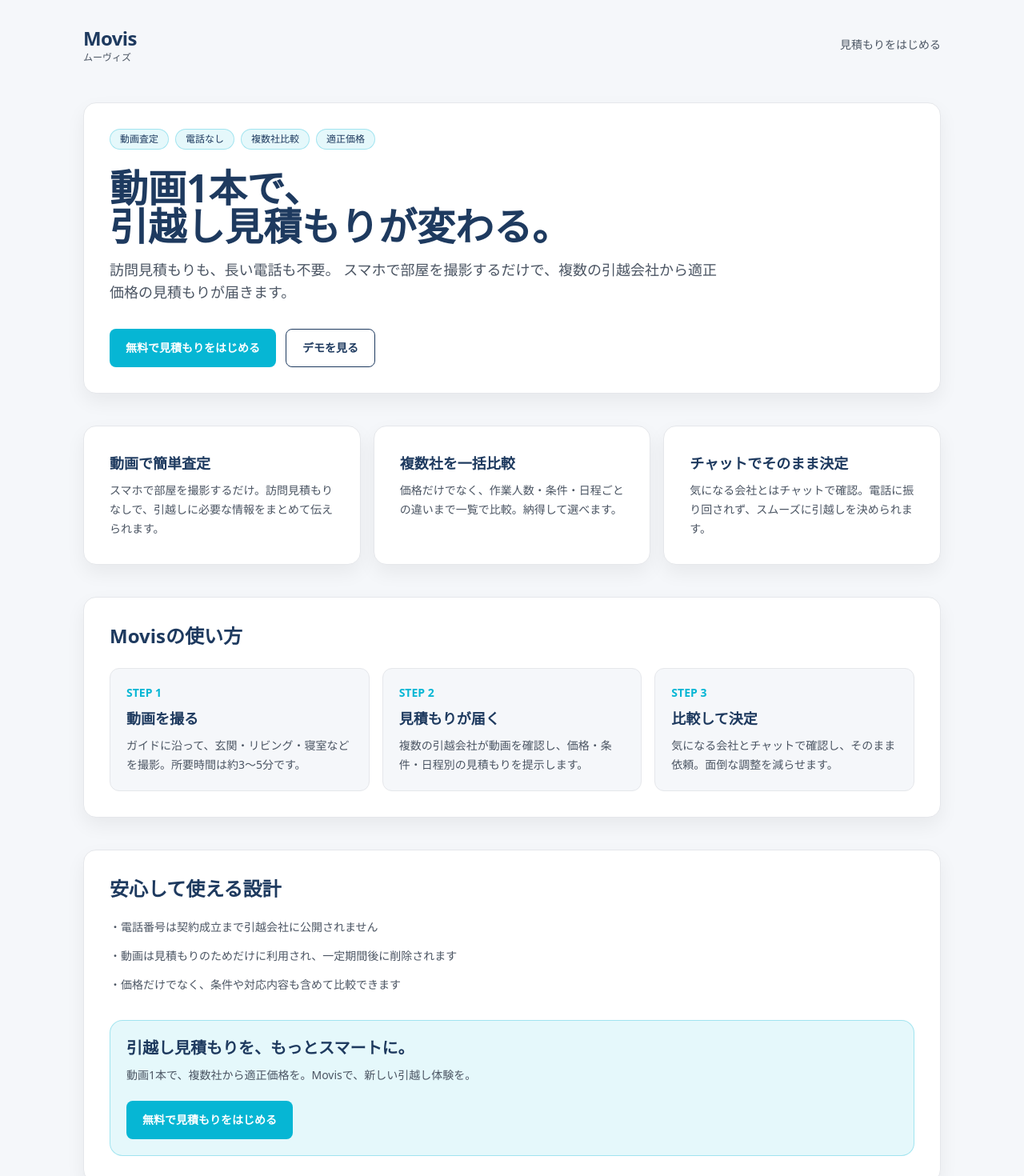
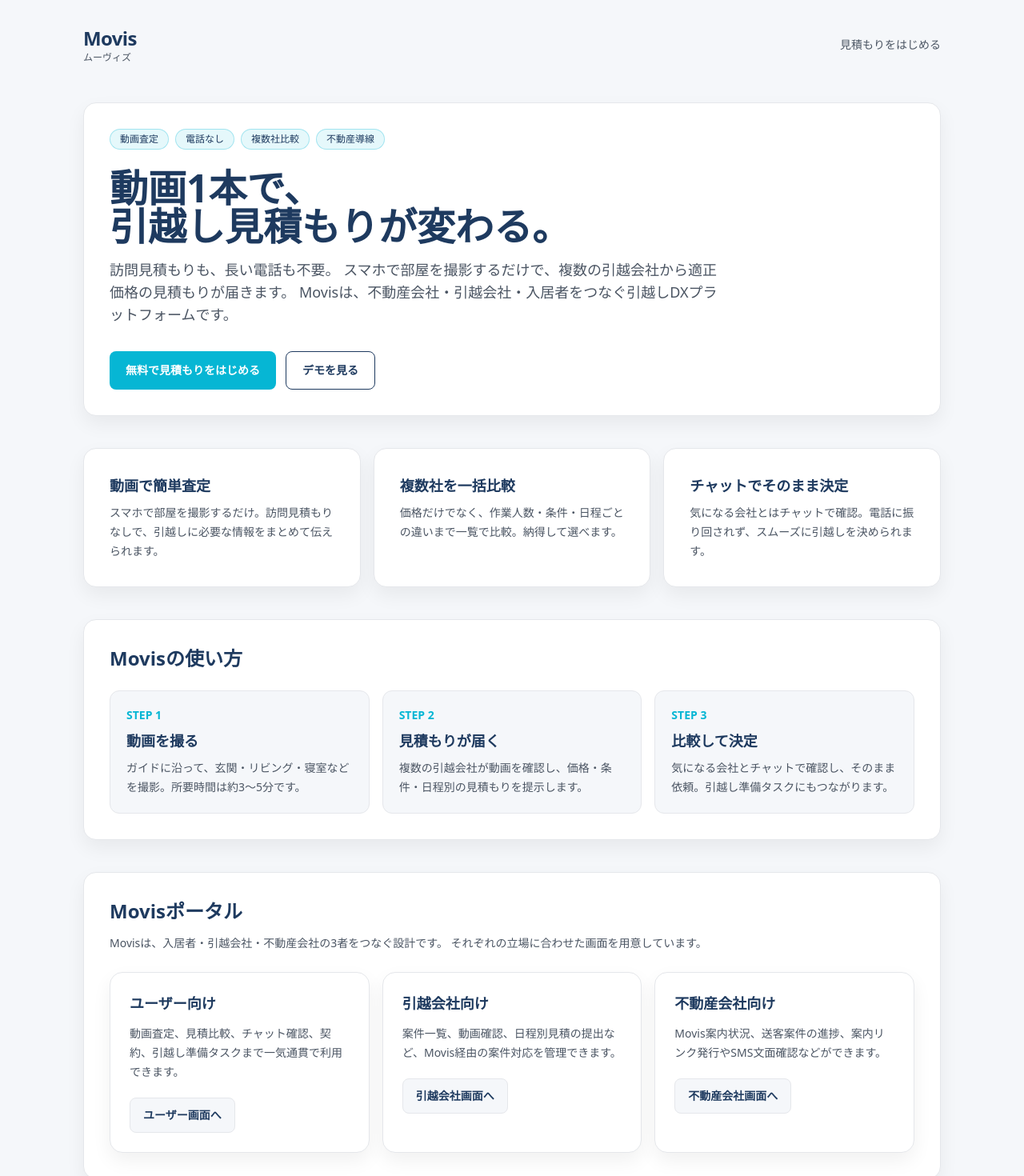
Before and after one commit to rjshimoyama-bot/lifeport-mvp, a Next.js app: page / in a window 1280 px wide. Shown: the top 1470 px of the page at 80% size. Built offline with nearby package versions, Linux system fonts and the light colour scheme.

Commit message:
Update page.tsx

```diff
--- a/app/page.tsx
+++ b/app/page.tsx
@@ -50,6 +50,33 @@
   );
 }
 
+function PortalCard({
+  title,
+  description,
+  href,
+  linkLabel,
+}: {
+  title: string;
+  description: string;
+  href: string;
+  linkLabel: string;
+}) {
+  return (
+    <div className="rounded-2xl border border-border bg-white p-6 shadow-soft">
+      <div className="text-lg font-bold text-navy">{title}</div>
+      <p className="mt-3 text-sm leading-6 text-muted">{description}</p>
+      <div className="mt-5">
+        <Link
+          href={href}
+          className="inline-flex h-11 items-center justify-center rounded-lg border border-border bg-bg px-4 text-sm font-semibold text-navy hover:bg-white"
+        >
+          {linkLabel}
+        </Link>
+      </div>
+    </div>
+  );
+}
+
 export default function Page() {
   return (
     <main className="min-h-screen bg-bg">
@@ -70,7 +97,7 @@
               <Badge>動画査定</Badge>
               <Badge>電話なし</Badge>
               <Badge>複数社比較</Badge>
-              <Badge>適正価格</Badge>
+              <Badge>不動産導線</Badge>
             </div>
 
             <div className="mt-6 max-w-3xl">
@@ -82,6 +109,7 @@
               <p className="mt-4 text-base leading-7 text-muted md:text-lg">
                 訪問見積もりも、長い電話も不要。
                 スマホで部屋を撮影するだけで、複数の引越会社から適正価格の見積もりが届きます。
+                Movisは、不動産会社・引越会社・入居者をつなぐ引越しDXプラットフォームです。
               </p>
             </div>
 
@@ -92,7 +120,8 @@
           </Card>
         </section>
 
-        <section className="mt-8 grid gap-4 md:mt-10 md:grid-cols-3">
+        <section className="mt-8 md:mt-10">
+          <div className="grid gap-4 md:grid-cols-3">
             <Card>
               <div className="text-lg font-semibold text-navy">動画で簡単査定</div>
               <p className="mt-2 text-sm leading-6 text-muted">
@@ -113,6 +142,7 @@
                 気になる会社とはチャットで確認。電話に振り回されず、スムーズに引越しを決められます。
               </p>
             </Card>
+          </div>
         </section>
 
         <section className="mt-8 md:mt-10">
@@ -140,9 +170,42 @@
                 <div className="text-sm font-semibold text-cyan">STEP 3</div>
                 <div className="mt-2 text-lg font-semibold text-navy">比較して決定</div>
                 <p className="mt-2 text-sm leading-6 text-muted">
-                  気になる会社とチャットで確認し、そのまま依頼。面倒な調整を減らせます。
+                  気になる会社とチャットで確認し、そのまま依頼。引越し準備タスクにもつながります。
                 </p>
               </div>
+            </div>
+          </Card>
+        </section>
+
+        <section className="mt-8 md:mt-10">
+          <Card>
+            <div className="text-2xl font-bold text-navy">Movisポータル</div>
+            <p className="mt-3 text-sm leading-6 text-muted">
+              Movisは、入居者・引越会社・不動産会社の3者をつなぐ設計です。
+              それぞれの立場に合わせた画面を用意しています。
+            </p>
+
+            <div className="mt-6 grid gap-4 md:grid-cols-3">
+              <PortalCard
+                title="ユーザー向け"
+                description="動画査定、見積比較、チャット確認、契約、引越し準備タスクまで一気通貫で利用できます。"
+                href="/signup"
+                linkLabel="ユーザー画面へ"
+              />
+
+              <PortalCard
+                title="引越会社向け"
+                description="案件一覧、動画確認、日程別見積の提出など、Movis経由の案件対応を管理できます。"
+                href="/carrier"
+                linkLabel="引越会社画面へ"
+              />
+
+              <PortalCard
+                title="不動産会社向け"
+                description="Movis案内状況、送客案件の進捗、案内リンク発行やSMS文面確認などができます。"
+                href="/agent"
+                linkLabel="不動産会社画面へ"
+              />
             </div>
           </Card>
         </section>
@@ -164,8 +227,9 @@
                 動画1本で、複数社から適正価格を。Movisで、新しい引越し体験を。
               </p>
 
-              <div className="mt-5">
+              <div className="mt-5 flex flex-col gap-3 sm:flex-row">
                 <PrimaryButton href="/signup">無料で見積もりをはじめる</PrimaryButton>
+                <SecondaryButton href="/agent">不動産会社向け画面を見る</SecondaryButton>
               </div>
             </div>
           </Card>
```
Lines whose indentation alone changed are shown as unchanged.
